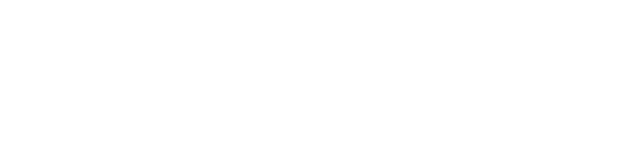
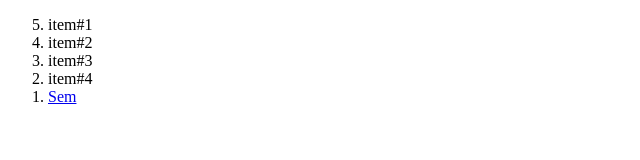
Before and after one commit to freshjsoftd/onl-js-pd2023-1-car-shop, a plain HTML site: page index.html in a window 1280 px wide. Shown: the whole page, without its empty margins (0-640 px from the left). Drawn offline with Linux system fonts and the light colour scheme.

Commit message:
Add ordered list with reverse

```diff
--- a/index.html
+++ b/index.html
@@ -7,6 +7,13 @@
   <title>Car Shop</title>
 </head>
 <body>
+  <ol reversed>
+    <li>item#1</li>
+    <li>item#2</li>
+    <li>item#3</li>
+    <li>item#4</li>
+    <li><a target="_blank" href="https://elit-web.ua/blog/semanticheskaya-verstka-sajta">Sem</a></li>
+  </ol>
 
 </body>
 </html>
```
